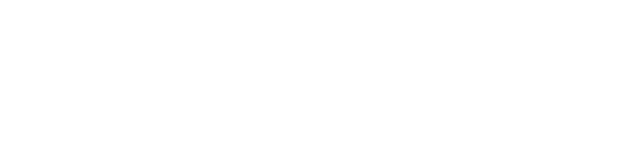
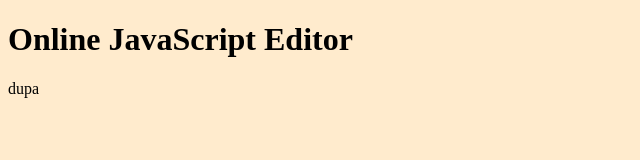
Before and after one commit to michalurban23/autocomplete-IDE, a plain HTML site: page index.html in a window 1280 px wide. Shown: the whole page, without its empty margins (0-640 px from the left). Drawn offline with nearby package versions, Linux system fonts and the light colour scheme.

Commit message:
Add very simple js

```diff
--- a/css/styles.css
+++ b/css/styles.css
@@ -0,0 +1,7 @@
+body {
+    background-color: blanchedalmond;
+}
+
+.editor {
+    background-color: beige;
+}
--- a/index.html
+++ b/index.html
@@ -7,6 +7,7 @@
     <script src="js/App.js"></script>
 </head>
 <body>
-<div id="App"></div>
+<h1>Online JavaScript Editor</h1>
+<div id="app"></div>
 </body>
 </html>
--- a/js/App.js
+++ b/js/App.js
@@ -0,0 +1,7 @@
+function createEditorContainer() {
+    return "<div>dupa</div>";
+}
+
+$("document").ready(function() {
+    $("#app").append(createEditorContainer);
+});
```
